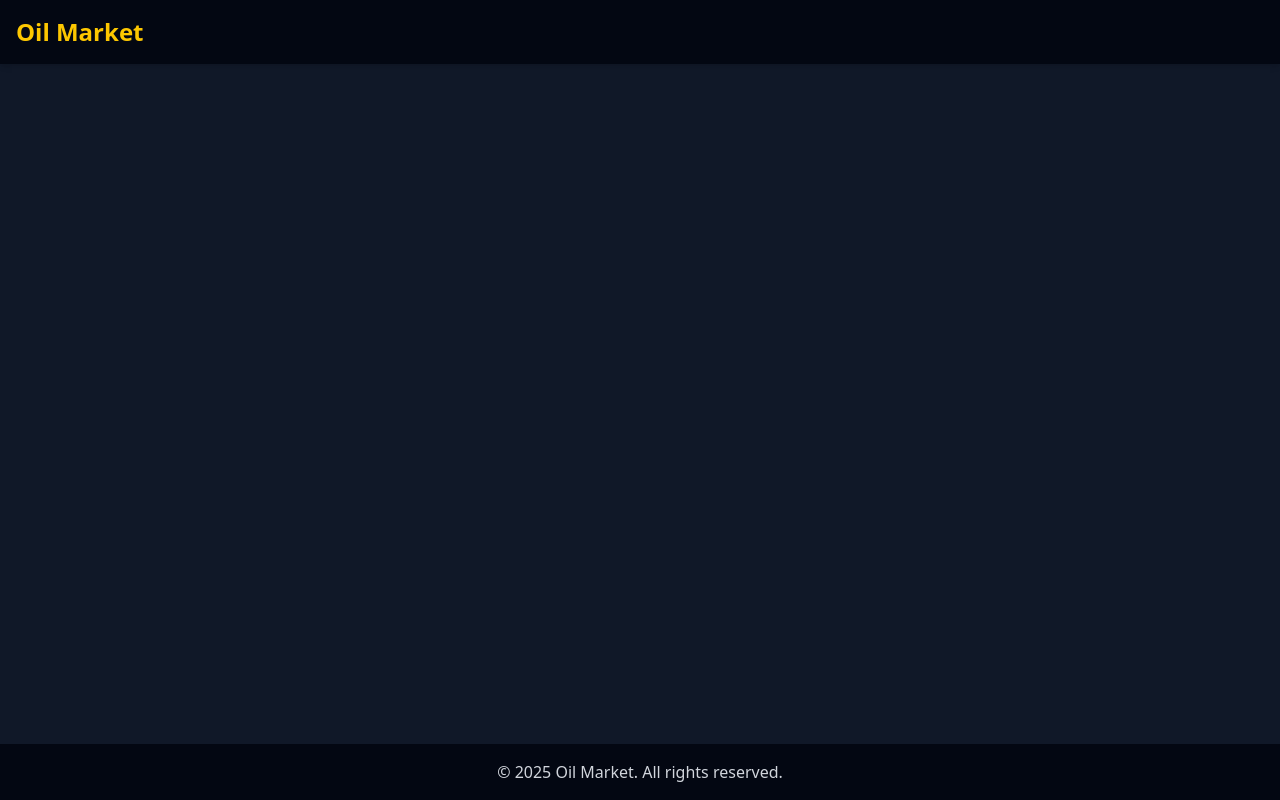
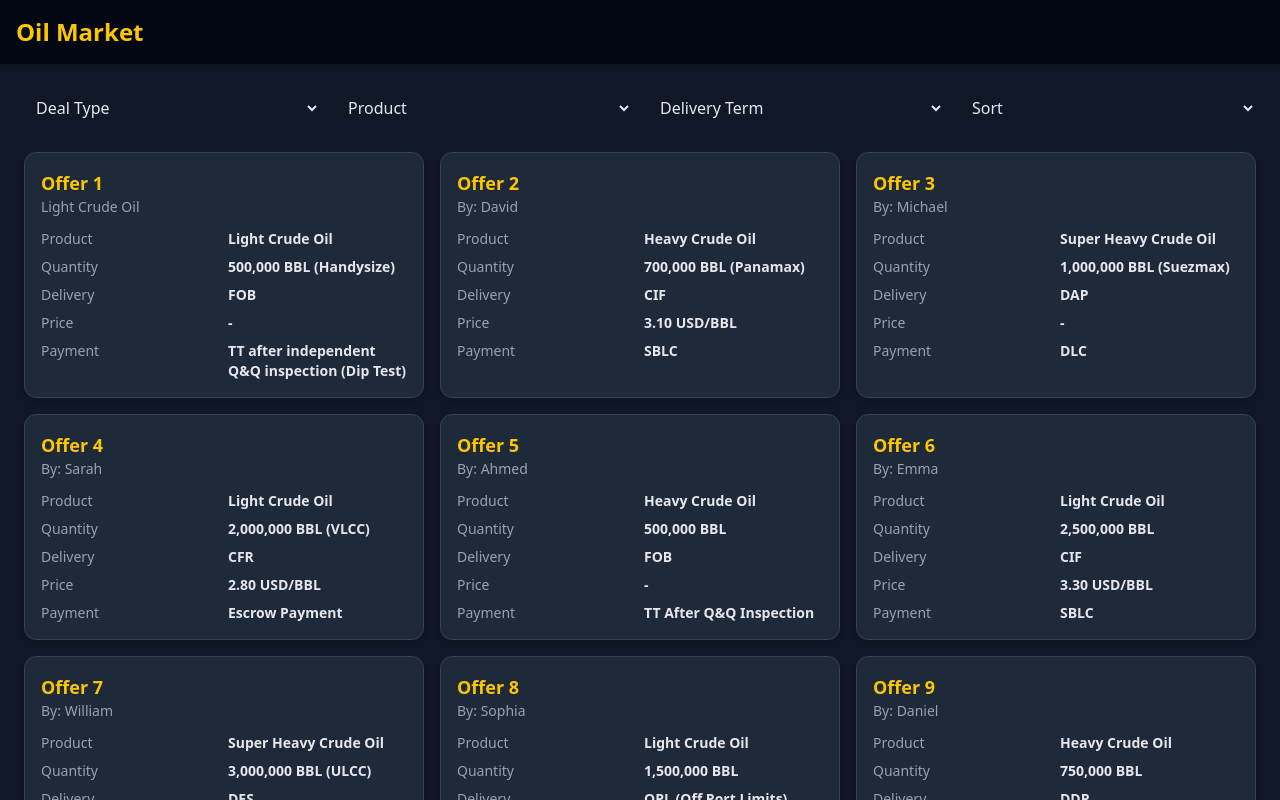
Before and after one commit to prograin/oil-trade, a Nuxt app: page /explore in a window 1280 px wide. Shown: the top 800 px of the page. Built offline with nearby package versions, Linux system fonts and the light colour scheme.

Commit message:
initial explore

```diff
--- a/app/layouts/default.vue
+++ b/app/layouts/default.vue
@@ -1,50 +1,39 @@
 <script setup>
-import { ref, onMounted, onBeforeUnmount } from "vue";
-import { useRouter } from "vue-router";
-import {
-  TruckIcon,
-  PlusIcon,
-  FuelIcon,
-  MenuIcon,
-  CompassIcon,
-  LogOutIcon,
-  ChartLine,
-  HomeIcon,
-  LogInIcon,
-  UserIcon,
-} from "lucide-vue-next";
-import { useRoute } from "vue-router";
+import { ref, onMounted, onBeforeUnmount } from 'vue'
+import { useRouter } from 'vue-router'
+import { TruckIcon, PlusIcon, FuelIcon, MenuIcon, CompassIcon, LogOutIcon, ChartLine, HomeIcon, LogInIcon, UserIcon } from 'lucide-vue-next'
+import { useRoute } from 'vue-router'
 
-const route = useRoute();
+const route = useRoute()
 
-const offerMenuRef = ref(null);
-const mainMenuRef = ref(null);
+const offerMenuRef = ref(null)
+const mainMenuRef = ref(null)
 
-const offerMenuOpen = ref(false);
-const mainMenuOpen = ref(false);
+const offerMenuOpen = ref(false)
+const mainMenuOpen = ref(false)
 
-const toggleOfferMenu = () => (offerMenuOpen.value = !offerMenuOpen.value);
-const toggleMainMenu = () => (mainMenuOpen.value = !mainMenuOpen.value);
+const toggleOfferMenu = () => (offerMenuOpen.value = !offerMenuOpen.value)
+const toggleMainMenu = () => (mainMenuOpen.value = !mainMenuOpen.value)
 
 const handleClickOutside = (event) => {
   if (offerMenuRef.value && !offerMenuRef.value.contains(event.target)) {
-    offerMenuOpen.value = false;
+    offerMenuOpen.value = false
   }
   if (mainMenuRef.value && !mainMenuRef.value.contains(event.target)) {
-    mainMenuOpen.value = false;
+    mainMenuOpen.value = false
   }
-};
+}
 
-onMounted(() => document.addEventListener("click", handleClickOutside));
-onBeforeUnmount(() => document.removeEventListener("click", handleClickOutside));
+onMounted(() => document.addEventListener('click', handleClickOutside))
+onBeforeUnmount(() => document.removeEventListener('click', handleClickOutside))
 
 watch(
   () => route.path,
   () => {
-    offerMenuOpen.value = false;
-    mainMenuOpen.value = false;
-  }
-);
+    offerMenuOpen.value = false
+    mainMenuOpen.value = false
+  },
+)
 </script>
 
 <template>
@@ -91,7 +80,7 @@ watch(
             </button>
             <div v-show="mainMenuOpen">
               <button class="rounded-t"><ChartLine /> Market Trends</button>
-              <button class=""><CompassIcon /> Explore</button>
+              <NuxtLink to="/explore" class="nav-link"><CompassIcon /> Explore</NuxtLink>
               <button class="rounded-b"><LogOutIcon /> Logout</button>
             </div>
           </div>
--- /dev/null
+++ b/app/pages/explore.vue
@@ -0,0 +1,172 @@
+<script setup>
+import { ref, computed } from 'vue'
+import { tabs } from '~/data/offers'
+
+const offers = tabs[0].items // extract list only
+
+// Filters
+const selectedDeal = ref('')
+const selectedProduct = ref('')
+const selectedDelivery = ref('')
+const sortBy = ref('')
+
+// Modal
+const selectedOffer = ref(null)
+
+// Unique filter lists
+const dealTypes = [...new Set(offers.map((o) => o.data.find((d) => d.label === 'Deal Type')?.value))]
+const products = [...new Set(offers.map((o) => o.data.find((d) => d.label === 'Product')?.value))]
+const deliveryTerms = [...new Set(offers.map((o) => o.data.find((d) => d.label === 'Delivery Term')?.value))]
+
+// Extract helper
+function getField(item, label) {
+  return item.data.find((d) => d.label === label)?.value || '-'
+}
+
+// FILTER + SORT
+const filteredOffers = computed(() => {
+  let list = [...offers]
+
+  if (selectedDeal.value) list = list.filter((o) => getField(o, 'Deal Type') === selectedDeal.value)
+
+  if (selectedProduct.value) list = list.filter((o) => getField(o, 'Product') === selectedProduct.value)
+
+  if (selectedDelivery.value) list = list.filter((o) => getField(o, 'Delivery Term') === selectedDelivery.value)
+
+  // Sorting
+  if (sortBy.value === 'price') {
+    list.sort((a, b) => parseFloat(getField(a, 'Price')) - parseFloat(getField(b, 'Price')))
+  }
+
+  if (sortBy.value === 'date') {
+    list.sort((a, b) => new Date(getField(a, 'Validity')) - new Date(getField(b, 'Validity')))
+  }
+
+  return list
+})
+
+// Modal control
+function openDetails(offer) {
+  selectedOffer.value = offer
+}
+
+function closeDetails() {
+  selectedOffer.value = null
+}
+</script>
+
+<template>
+  <section class="max-w-7xl mx-auto p-6">
+    <!-- FILTER BAR -->
+    <div class="grid sm:grid-cols-4 grid-cols-1 gap-4 mb-6">
+      <select v-model="selectedDeal" class="filter-box">
+        <option value="">Deal Type</option>
+        <option v-for="d in dealTypes" :key="d" :value="d">{{ d }}</option>
+      </select>
+
+      <select v-model="selectedProduct" class="filter-box">
+        <option value="">Product</option>
+        <option v-for="p in products" :key="p" :value="p">{{ p }}</option>
+      </select>
+
+      <select v-model="selectedDelivery" class="filter-box">
+        <option value="">Delivery Term</option>
+        <option v-for="d in deliveryTerms" :key="d" :value="d">{{ d }}</option>
+      </select>
+
+      <select v-model="sortBy" class="filter-box">
+        <option value="">Sort</option>
+        <option value="price">Price</option>
+        <option value="date">Validity</option>
+      </select>
+    </div>
+
+    <!-- GRID LIST -->
+    <div class="grid lg:grid-cols-3 sm:grid-cols-2 grid-cols-1 gap-4">
+      <div v-for="item in filteredOffers" :key="item.id" class="offer-card" @click="openDetails(item)">
+        <h3 class="title">{{ item.title }}</h3>
+        <p class="subtitle">{{ item.subtitle }}</p>
+
+        <!-- REQUIRED FIELDS -->
+        <div class="grid grid-cols-2 gap-2 mt-3 text-sm">
+          <div class="label">Product</div>
+          <div class="value">{{ getField(item, 'Product') }}</div>
+
+          <div class="label">Quantity</div>
+          <div class="value">{{ getField(item, 'Quantity') }}</div>
+
+          <div class="label">Delivery</div>
+          <div class="value">{{ getField(item, 'Delivery Term') }}</div>
+
+          <div class="label">Price</div>
+          <div class="value">{{ getField(item, 'Price') }}</div>
+
+          <div class="label">Payment</div>
+          <div class="value">{{ getField(item, 'Payment Term') }}</div>
+        </div>
+      </div>
+    </div>
+
+    <!-- DETAIL MODAL SLIDEOVER -->
+    <div v-if="selectedOffer" class="fixed inset-0 bg-black/60 backdrop-blur-sm flex justify-end z-50" @click.self="closeDetails">
+      <div class="slide-panel">
+        <h2 class="detail-title">{{ selectedOffer.title }}</h2>
+        <p class="detail-subtitle">{{ selectedOffer.subtitle }}</p>
+
+        <div class="space-y-3 mt-4">
+          <div v-for="d in selectedOffer.data" :key="d.label" class="detail-row">
+            <span class="label">{{ d.label }}</span>
+            <span class="value">{{ d.value }}</span>
+          </div>
+        </div>
+
+        <button @click="closeDetails" class="close-btn">Close</button>
+      </div>
+    </div>
+  </section>
+</template>
+
+<style scoped>
+@reference "tailwindcss";
+
+/* Filter Elements */
+.filter-box {
+  @apply p-2 bg-gray-900 text-gray-200 rounded;
+}
+
+/* Cards */
+.offer-card {
+  @apply bg-gray-800 p-4 rounded-xl shadow-md hover:shadow-xl cursor-pointer
+         hover:bg-gray-700 transition border border-gray-700;
+}
+.title {
+  @apply text-lg font-bold text-yellow-400;
+}
+.subtitle {
+  @apply text-gray-400 text-sm;
+}
+.label {
+  @apply text-gray-400;
+}
+.value {
+  @apply text-gray-200 font-semibold;
+}
+
+/* Slide Panel */
+.slide-panel {
+  @apply bg-gray-900 w-full sm:w-[420px] h-full p-6 overflow-y-auto shadow-xl
+         border-l border-gray-700;
+}
+.detail-title {
+  @apply text-xl font-bold text-yellow-400;
+}
+.detail-subtitle {
+  @apply text-gray-400;
+}
+.detail-row {
+  @apply flex justify-between bg-gray-800 p-2 rounded shadow;
+}
+.close-btn {
+  @apply mt-6 w-full py-2 bg-red-700 text-white rounded hover:bg-red-600 transition;
+}
+</style>
```
Also changed, not shown: 1 other file (tests, documents, lock files or other folders).
